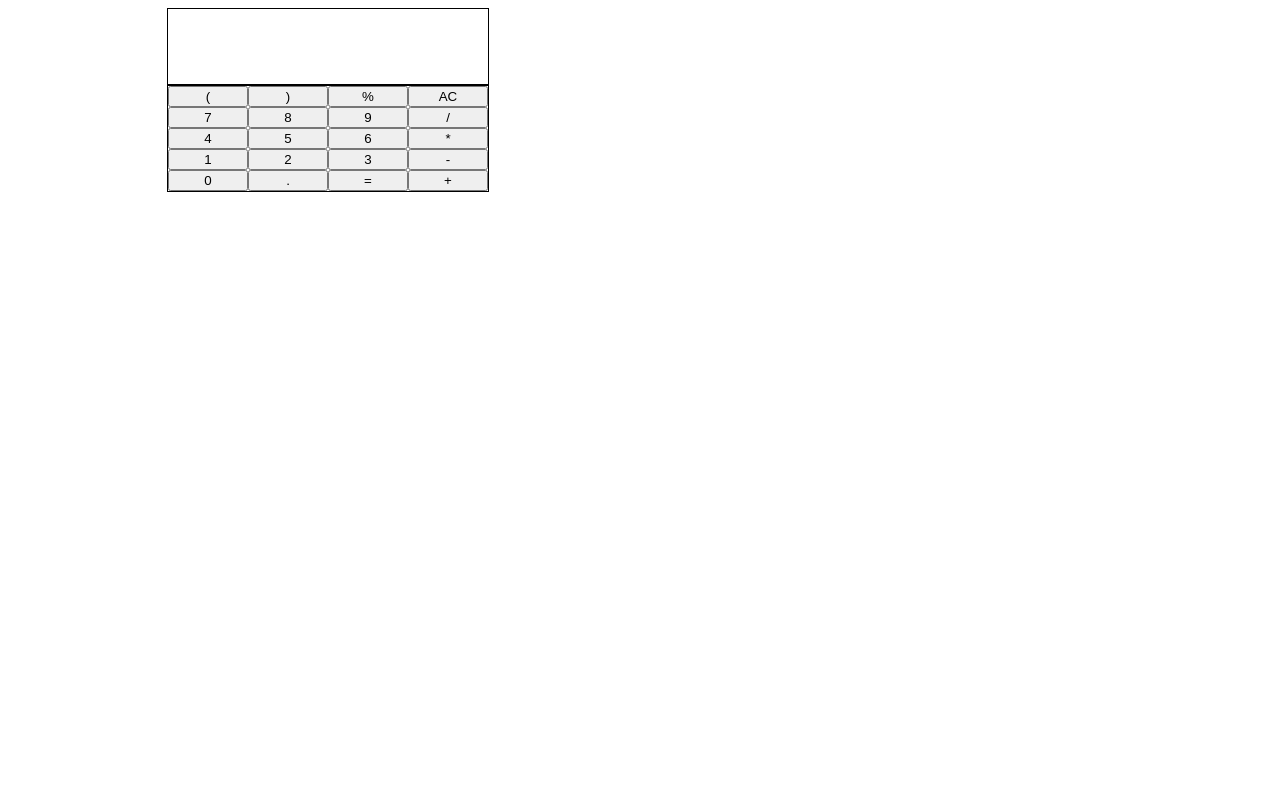
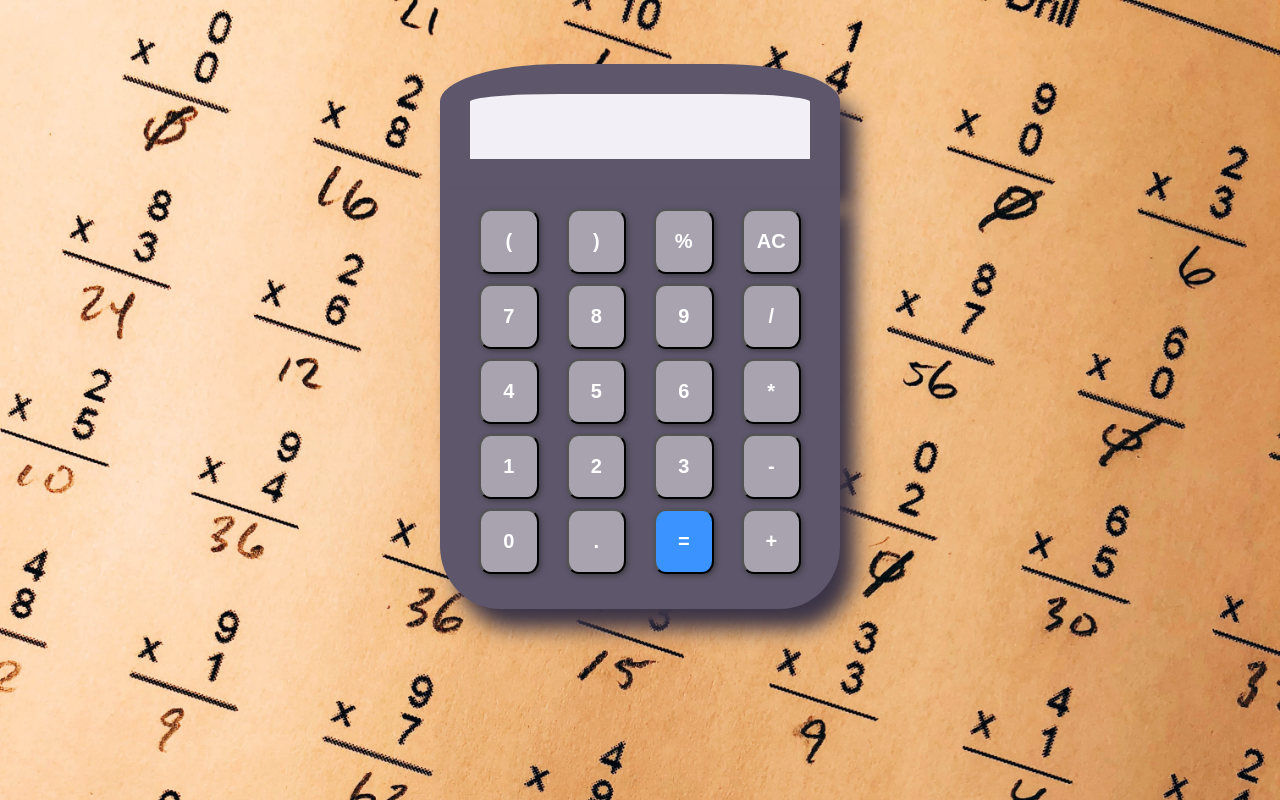
Before and after one commit to JeanFabry/Functional-calculator, a plain HTML site: page index.html in a window 1280 px wide. Drawn offline with Linux system fonts and the light colour scheme.

Commit message:
Previous Number done

```diff
--- a/calculator.js
+++ b/calculator.js
@@ -1,83 +1,81 @@
+//-------------- Hierarchy -------------
+const html = document.querySelector("html");
 const body = document.querySelector("body");
-body.style.display = "flex";
-body.style.flexDirection="column";
-body.style.alignItems = "center";
-body.style.width="50%";
 const ecran = document.createElement("div");
-ecran.style.border = "1px solid black";
-ecran.style.height = "75px";
-ecran.style.width= "50%";
+    const calcul = document.createElement("div");
+    ecran.appendChild(calcul);
+
+    const response = document.createElement("div");
+    ecran.appendChild(response);
 
 const keyboard = document.createElement("div");
-keyboard.style.display="flex";
-keyboard.style.flexDirection="column";
-keyboard.style.border = "1px solid black";
-keyboard.style.width= "50%";
+const subKeyboard = document.createElement("div");
+const floorA = document.createElement("div");
+const floorB = document.createElement("div");
+const floorC = document.createElement("div");
+const floorD = document.createElement("div");
+const floorE = document.createElement("div");
 
-    const floorA = document.createElement("div");
-    floorA.style.display="flex";
-    floorA.style.justifyContent = "space-between";
+keyboard.appendChild(subKeyboard);
+subKeyboard.appendChild(floorA);
+subKeyboard.appendChild(floorB);
+subKeyboard.appendChild(floorC);
+subKeyboard.appendChild(floorD);
+subKeyboard.appendChild(floorE);
 
-    const floorB = document.createElement("div");
-    floorB.style.display = "flex";
-    floorB.style.justifyContent = "space-between";
-
-    const floorC = document.createElement("div");
-    floorC.style.display = "flex";
-    floorC.style.justifyContent = "space-between";
-
-    const floorD = document.createElement("div");
-    floorD.style.display="flex";
-    floorD.style.justifyContent = "space-between";
-
-    const floorE = document.createElement("div");
-    floorE.style.display = "flex";
-    floorE.style.justifyContent = "space-between";
-
+html.appendChild(body);
 body.appendChild(ecran);
 body.appendChild(keyboard);
-keyboard.appendChild(floorA);
-keyboard.appendChild(floorB);
-keyboard.appendChild(floorC);
-keyboard.appendChild(floorD);
-keyboard.appendChild(floorE);
+//------------End Hierarchy -------------
 
-
-const operations = ["(", ")", "%", "AC", "7", "8", "9", "/", "4", "5", "6", "*", "1", "2", "3", "-", "0", ".", "=", "+"]
-for (let i=0; i<= operations.length-1;i++) {
+//------------Buttons and operations -------------
+const operations = ["(", ")", "%","AC","7","8","9","/", "4","5", "6","*","1", "2","3","-","0",".","=","+",];
+for (let i = 0; i <= operations.length - 1; i++) {
+  //loop creation of buttons for each values of the array
   const op = document.createElement("button");
   op.textContent = operations[i];
-    op.style.width="25%";
+  //------------A bit of style for the buttons -------------
+  op.style.width = "17%";
+  op.style.height = "65px";
+  op.style.borderRadius = "20%";
+  op.style.backgroundColor = "rgb(168, 163, 175)";
+  op.style.color = "white";
+  op.style.fontSize = "20px";
+  op.style.fontWeight = "bold";
+  op.style.fontFamily = "Arial";
+  op.style.boxShadow = "2px 2px 5px rgb(63, 60, 68) ";
+  //------------End of bit of style -------------
 
-    // body.appendChild(op);
-
+  //------------- Operations --------------------
   let cases = operations[i];
-    switch(cases){
-
+  switch (cases) {
     case "AC":
       op.addEventListener("click", function () {
-        ecran.textContent = "";})
+        response.textContent = "";
+      });
       break;
 
     case "=":
-        op.addEventListener("click", function (){
-        ecran.textContent=Function('return ' + ecran.textContent)();
+      op.addEventListener("click", function () {
+        response.textContent = Function("return " + ecran.textContent)();
       });
+      op.style.backgroundColor = "rgb(58, 147, 255)";
       break;
 
     default:
       op.addEventListener("click", function () {
-        ecran.textContent += operations[i];
+        calcul.textContent += operations[i];
       });
-    };
+  }
+  //------------- End Operations --------------------
 
   if (i <= 3) {
     floorA.appendChild(op);
   }
-     if ((i > 3) && (i <= 7)) {
+  if (i > 3 && i <= 7) {
     floorB.appendChild(op);
   }
-     if ((i > 7) && (i <= 11)) {
+  if (i > 7 && i <= 11) {
     floorC.appendChild(op);
   }
   if (i > 11 && i <= 15) {
--- a/index.html
+++ b/index.html
@@ -8,5 +8,6 @@
 </head>
 <body>
     <script src="./calculator.js"></script>
+    <script src="./style.js"></script>
 </body>
 </html>
--- /dev/null
+++ b/style.js
@@ -0,0 +1,64 @@
+html.style.display = "flex";
+html.style.flexDirection = "column";
+html.style.alignItems = "center";
+html.style.backgroundImage = "url('./Assets/background.jpg')";
+html.style.backgroundSize="cover";
+
+body.style.display = "flex";
+body.style.flexDirection = "column";
+body.style.alignItems = "center";
+body.style.width = "100%";
+body.style.marginTop="5%";
+
+ecran.style.boxSizing="border-box";
+ecran.style.borderRadius="30% 30% 0% 0%";
+ecran.style.border = "30px solid rgb(94, 86, 107)";
+// ecran.style.lineHeight = "125px";
+ecran.style.height = "125px";
+ecran.style.paddingTop = "12px";
+ecran.style.width = "400px";
+ecran.style.boxShadow = "15px 20px 20px rgb(60, 53, 71)";
+ecran.style.backgroundColor = "rgb(242, 239, 247)";
+ecran.style.textAlign="right";
+ecran.style.verticalAlign = "center";
+
+calcul.style.fontFamily = "Arial";
+calcul.style.fontSize = "16px";
+calcul.style.fontWeight = "bold";
+calcul.style.marginRight="5px";
+
+response.style.fontFamily = "Arial";
+response.style.fontSize = "22px";
+response.style.marginTop = "4px";
+response.style.fontWeight = "bold";
+response.style.marginRight="5px";
+
+
+keyboard.style.display = "flex";
+keyboard.style.justifyContent="center";
+keyboard.style.height = "420px";
+keyboard.style.width = "400px";
+keyboard.style.borderRadius = "0% 0% 15% 15%";
+keyboard.style.backgroundColor="rgb(94, 86, 107)";
+keyboard.style.boxShadow = "15px 20px 20px rgb(60, 53, 71)";
+
+subKeyboard.style.width ="350px";
+subKeyboard.style.marginTop ="10px";
+
+floorA.style.display = "flex";
+floorA.style.justifyContent = "space-around";
+floorA.style.margin="10px 0";
+
+floorB.style.display = "flex";
+floorB.style.justifyContent = "space-around";
+
+floorC.style.display = "flex";
+floorC.style.justifyContent = "space-around";
+floorC.style.margin = "10px 0";
+
+floorD.style.display = "flex";
+floorD.style.justifyContent = "space-around";
+
+floorE.style.display = "flex";
+floorE.style.justifyContent = "space-around";
+floorE.style.margin = "10px 0";
```
Also changed, not shown: Assets/background.jpg (added), Assets/digital-7.ttf (added). Lines whose indentation alone changed are shown as unchanged.
